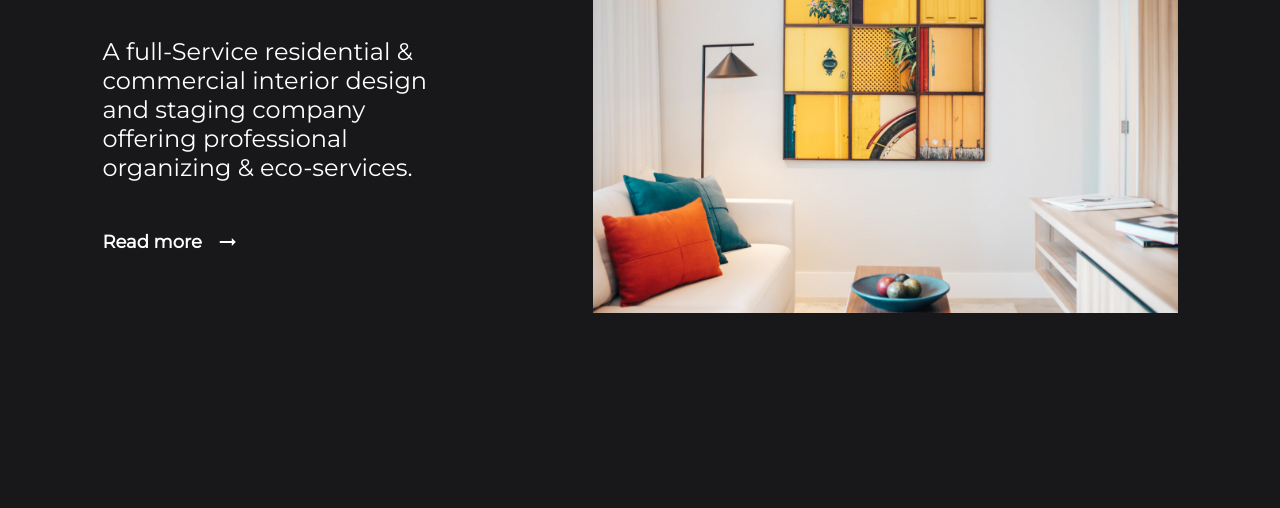
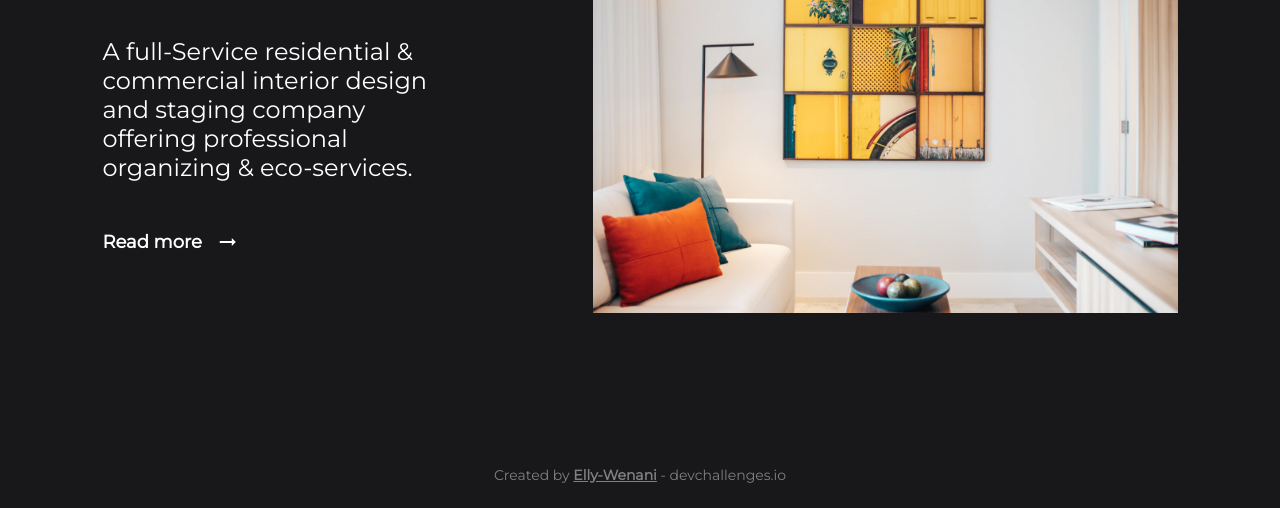
Before and after one commit to Elly-Wenani/Interior-Consultant, a plain HTML site: page index.html in a window 1280 px wide. Shown: the part 356-864 px from the top of the page. Before the commit the page ends 800 px from the top, so only its background shows below. Drawn offline with nearby package versions, Linux system fonts and the light colour scheme.

Commit message:
Created footer

```diff
--- a/css/style.css
+++ b/css/style.css
@@ -150,3 +150,29 @@ h4 {
 .image-container img {
   width: 100%;
 }
+
+/* Footer section */
+
+footer {
+  float: left;
+  margin-top: 50px;
+  width: 100%;
+  text-align: center;
+  font-family: Montserrat;
+  font-style: normal;
+  font-weight: 500;
+  font-size: 14px;
+  line-height: 17px;
+}
+
+.design-by a {
+  text-decoration: none;
+  color: gray;
+  font-weight: 900;
+  text-decoration: underline;
+}
+
+.design-by p {
+  color: gray;
+  margin-bottom: 24px;
+}
--- a/index.html
+++ b/index.html
@@ -41,6 +41,13 @@
         </div>
     </div>
 
+    <footer>
+        <div class="design-by">
+            <p>Created by <a href="https://github.com/elly-wenani" target="_blank">Elly-Wenani</a> - devchallenges.io
+            </p>
+        </div>
+    </footer>
+
 </body>
 
 </html>
```
